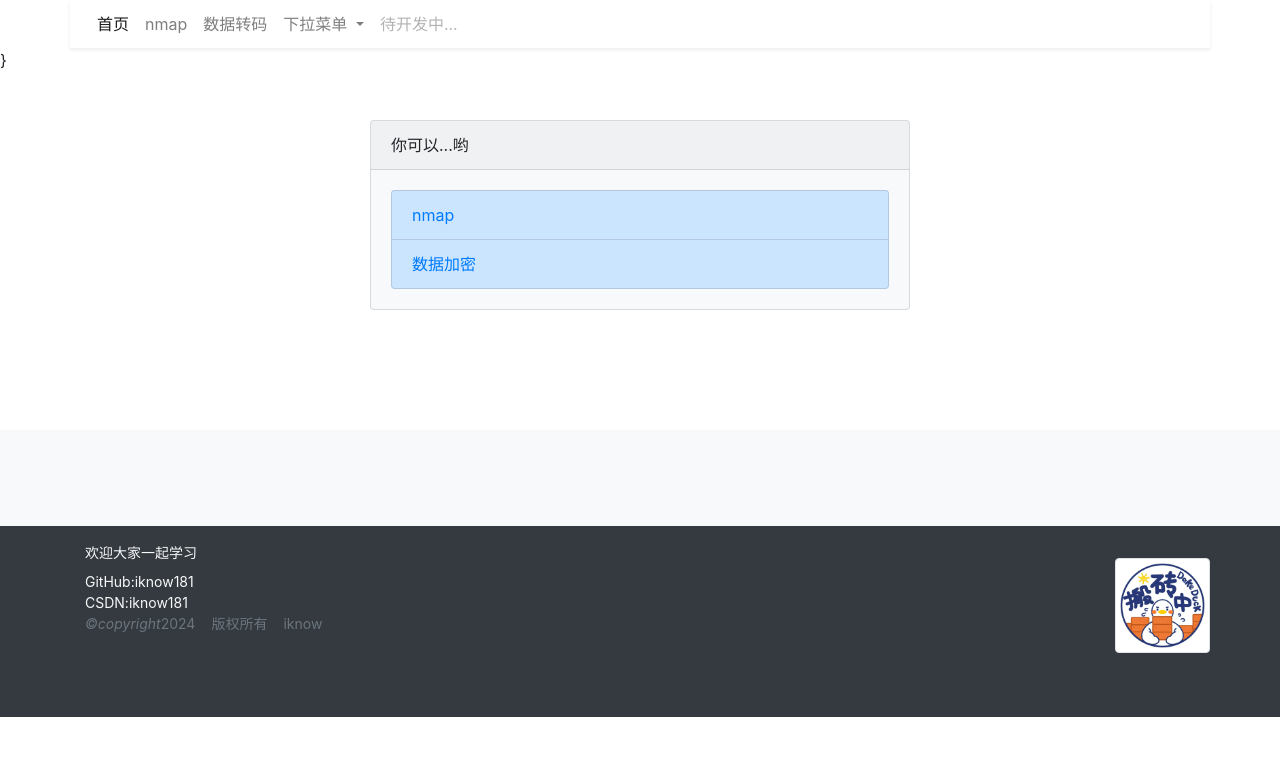
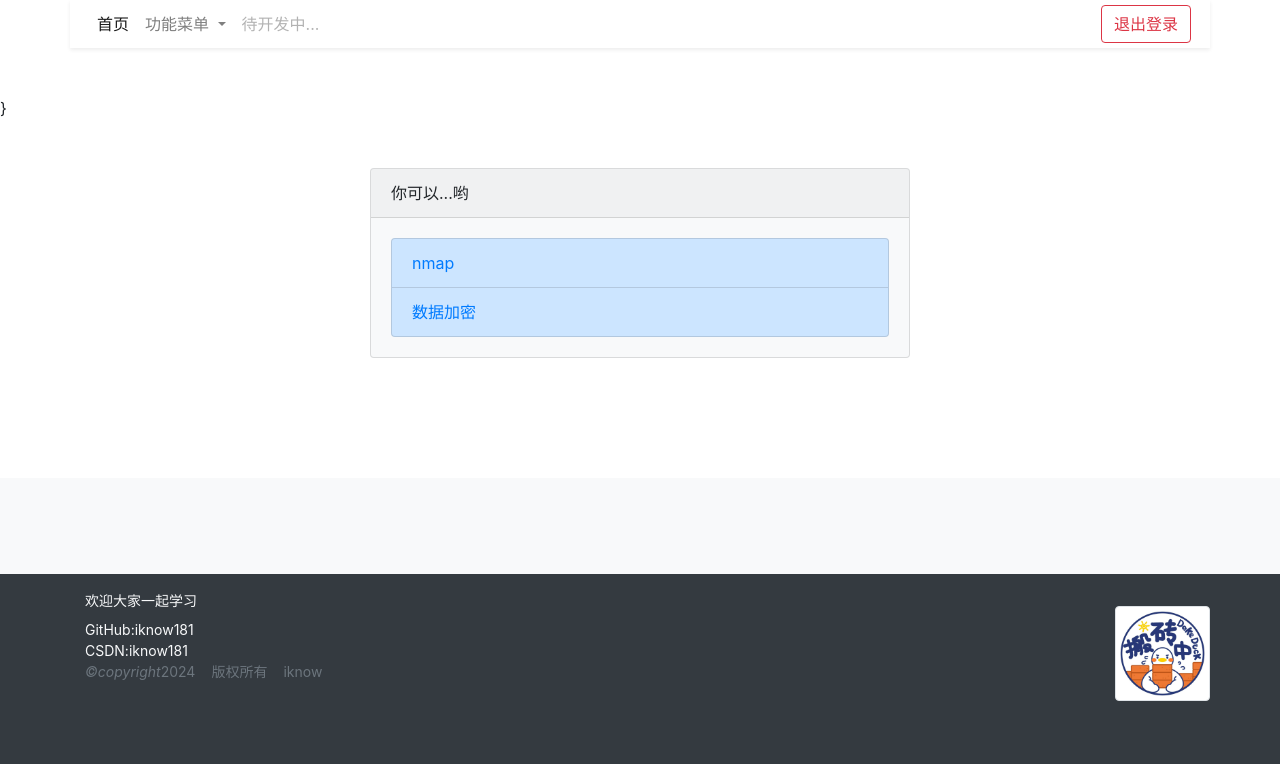
Before and after one commit to iknow181/ToolsWeb, a Flask app: page /menu in a window 1280 px wide. Shown: the top 764 px of the page. Run offline with Flask 3, Linux system fonts and the light colour scheme; some libraries are stand-ins or nearby versions.

Commit message:
Update header.html

```diff
--- a/templates/header.html
+++ b/templates/header.html
@@ -31,33 +31,30 @@
                     <div class="collapse navbar-collapse" id="navbarSupportContent">
                         <ul class="navbar-nav mr-auto">
                             <li class="nav-item active">
-                                <a class="nav-link" href="{{ url_for('welcome') }}">首页<span class="sr-only">(current)</span></a>
-                            </li>
-                            <li class="nav-item">
-                                <a class="nav-link" href="{{ url_for('nmapfun') }}">nmap</a>
-                            </li>
-                            <li class="nav-item">
-                                <a class="nav-link" href="#">数据转码</a>
+                                <a class="nav-link" href="{{ url_for('Welcome') }}">首页<span class="sr-only">(current)</span></a>
                             </li>
                             <li class="nav-item dropdown">
-                                <a class="nav-link dropdown-toggle" href="#" id="navbarDropdown" role="button" data-toggle="dropdown" aria-haspopup="true" aria-expanded="false">
-                                    下拉菜单
+                                <a class="nav-link dropdown-toggle" href="{{ url_for('Menu') }}" id="navbarDropdown" role="button" data-toggle="dropdown" aria-haspopup="true" aria-expanded="false">
+                                    功能菜单
                                 </a>
                                 <div class="dropdown-menu" aria-labelledby="navbarDropdown">
-                                    <a class="dropdown-item">item1</a>
+                                    <a class="dropdown-item" href="{{ url_for('NmapFun') }}">Nmap</a>
                                     <div class="dropdown-divider"></div>
-                                    <a class="dropdown-item">item2</a>
-                                    <div class="dropdown-divider"></div>
-                                    <a class="dropdown-item">item3</a>
+                                    <a class="dropdown-item" href="{{ url_for('DataConversion') }}">DataConversion</a>
                                 </div>
                             </li>
                             <li class="nav-item">
                                 <a class="nav-link disabled" href="#" tabindex="-1" aria-disabled="true">待开发中...</a>
                             </li>
                         </ul>
+                        <!-- 添加退出登录按钮 -->
+                        <form class="form-inline my-2 my-lg-0">
+                            <button class="btn btn-outline-danger my-2 my-sm-0" type="submit" formaction="{{ url_for('logout') }}">退出登录</button>
+                        </form>
                     </div>
                 </nav>
             </div>
         </div>
     </div>
 </nav>
+    <div class="container-fluid bg-white py-4"></div>
```
